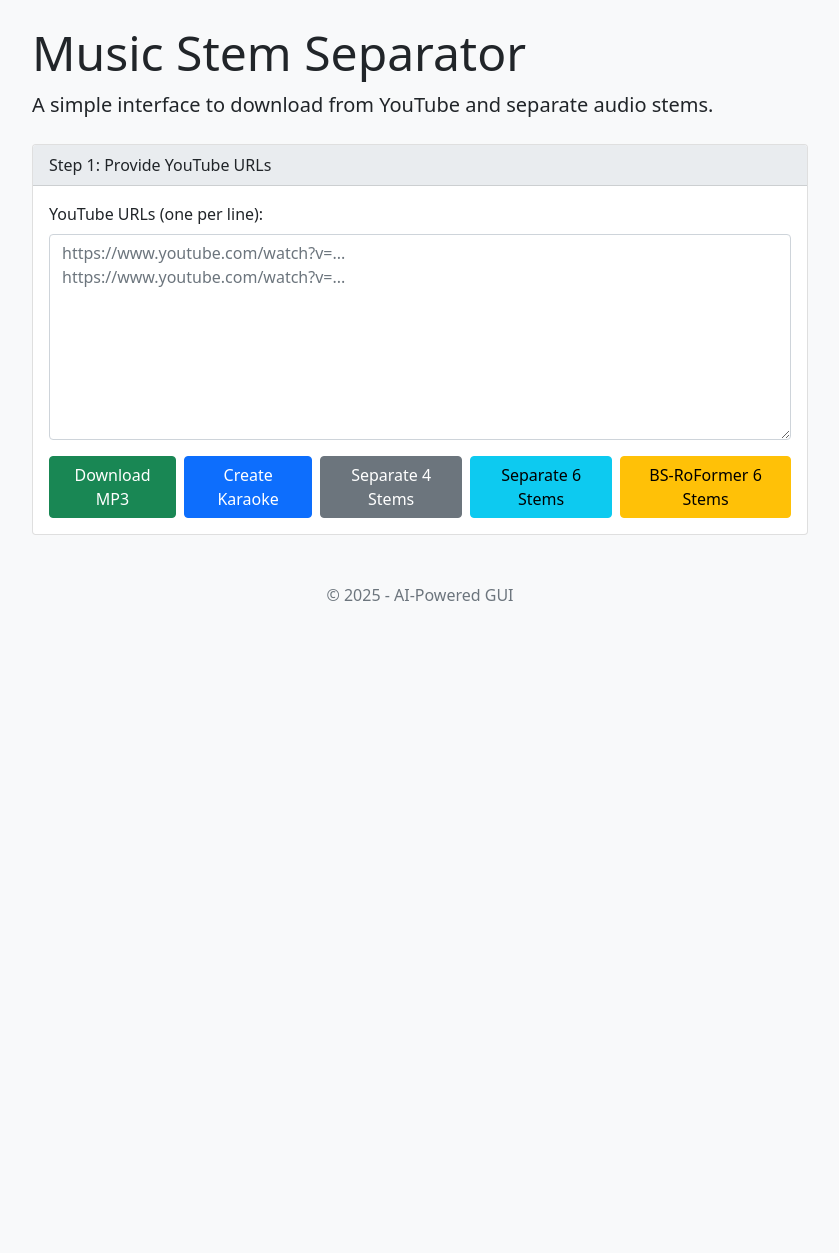
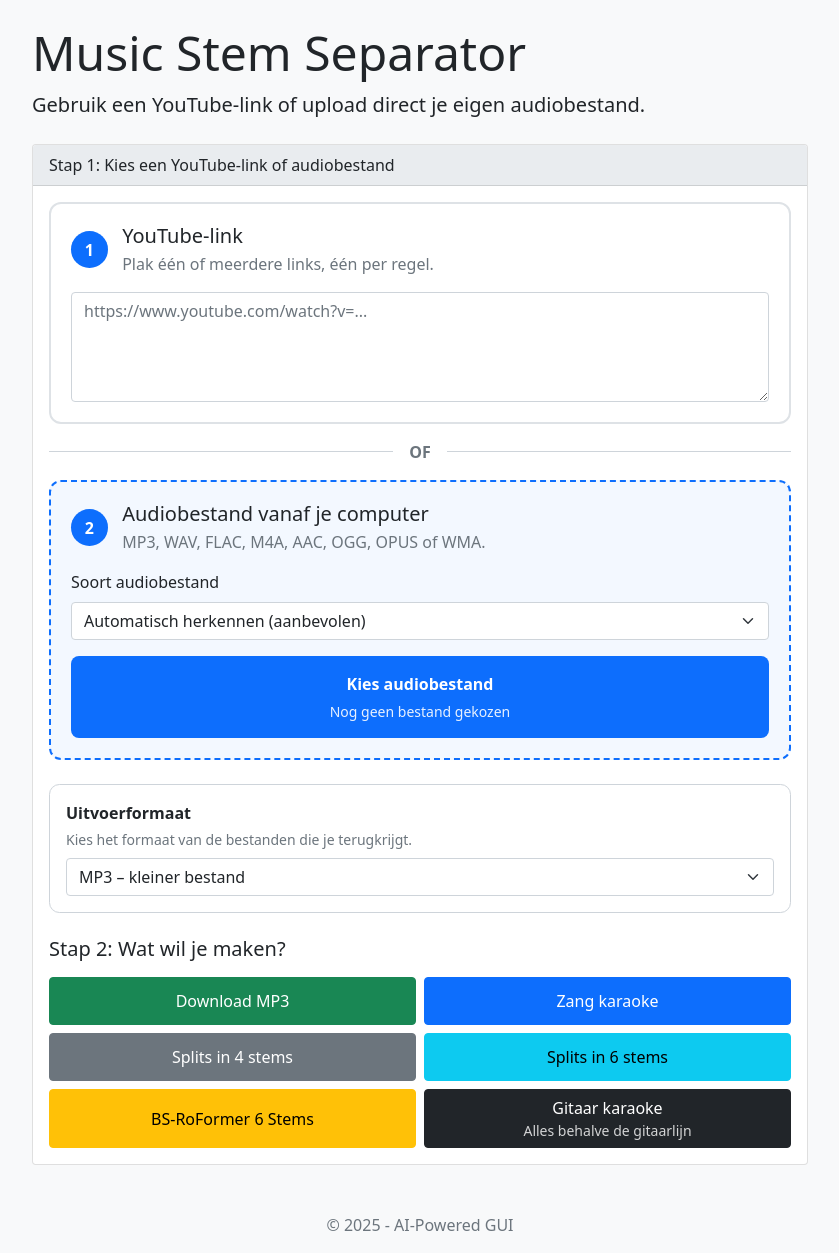
Before and after one commit to DiegoSourbag/music-stem-separator, a Flask app: page / in a window 1280 px wide. Shown: the whole page, without its empty margins (220-1059 px from the left). Before the commit the page ends 601 px from the top, so only its background shows below. Run offline with Flask 2, Linux system fonts and the light colour scheme.

Commit message:
feat: redesign GUI audio and output selection

```diff
--- a/static/style.css
+++ b/static/style.css
@@ -14,3 +14,107 @@ body {
 .progress {
     font-size: 1rem;
 }
+
+.input-option {
+    border: 2px solid #dee2e6;
+    border-radius: 0.75rem;
+    padding: 1.25rem;
+    background: #fff;
+}
+
+.input-option-upload {
+    border-style: dashed;
+    border-color: #0d6efd;
+    background: #f3f8ff;
+}
+
+.input-option-upload.has-file {
+    border-style: solid;
+    border-color: #198754;
+    background: #f2fbf6;
+}
+
+.input-option-title {
+    display: flex;
+    align-items: center;
+    gap: 0.9rem;
+}
+
+.input-option-number {
+    display: inline-flex;
+    align-items: center;
+    justify-content: center;
+    flex: 0 0 2.3rem;
+    height: 2.3rem;
+    border-radius: 50%;
+    color: #fff;
+    background: #0d6efd;
+    font-weight: 700;
+}
+
+.choice-divider {
+    display: flex;
+    align-items: center;
+    gap: 1rem;
+    margin: -0.5rem 0 1rem;
+    color: #6c757d;
+    font-weight: 700;
+}
+
+.choice-divider::before,
+.choice-divider::after {
+    content: "";
+    height: 1px;
+    flex: 1;
+    background: #ced4da;
+}
+
+.upload-button {
+    display: flex;
+    flex-direction: column;
+    align-items: center;
+    gap: 0.35rem;
+    padding: 1rem;
+    border-radius: 0.5rem;
+    color: #fff;
+    background: #0d6efd;
+    cursor: pointer;
+    text-align: center;
+    font-weight: 600;
+}
+
+.upload-button:hover {
+    background: #0b5ed7;
+}
+
+.upload-button small {
+    font-weight: 400;
+    opacity: 0.9;
+}
+
+.action-buttons {
+    grid-template-columns: repeat(2, minmax(0, 1fr));
+}
+
+.output-format-box {
+    padding: 1rem;
+    border: 1px solid #ced4da;
+    border-radius: 0.65rem;
+    background: #fff;
+}
+
+.action-buttons .btn {
+    min-height: 3rem;
+}
+
+.guitar-karaoke-button small {
+    display: block;
+    font-weight: 400;
+    opacity: 0.8;
+}
+
+@media (max-width: 576px) {
+    .action-buttons {
+        grid-template-columns: 1fr;
+    }
+}
--- a/templates/index.html
+++ b/templates/index.html
@@ -4,23 +4,87 @@
 {% block content %}
 <div class="card">
     <div class="card-header">
-        Step 1: Provide YouTube URLs
+        Stap 1: Kies een YouTube-link of audiobestand
     </div>
     <div class="card-body">
-        <form action="{{ url_for('process') }}" method="POST">
-            <div class="mb-3">
-                <label for="urls" class="form-label">YouTube URLs (one per line):</label>
-                <textarea class="form-control" id="urls" name="urls" rows="8" placeholder="https://www.youtube.com/watch?v=...
-https://www.youtube.com/watch?v=..."></textarea>
+        <form action="{{ url_for('process') }}" method="POST" enctype="multipart/form-data">
+            <div class="input-option mb-4">
+                <div class="input-option-title">
+                    <span class="input-option-number">1</span>
+                    <div>
+                        <h5 class="mb-1">YouTube-link</h5>
+                        <p class="text-muted mb-0">Plak één of meerdere links, één per regel.</p>
+                    </div>
+                </div>
+                <label for="urls" class="visually-hidden">YouTube-links</label>
+                <textarea class="form-control mt-3" id="urls" name="urls" rows="4" placeholder="https://www.youtube.com/watch?v=..."></textarea>
             </div>
-            <div class="d-grid gap-2 d-md-flex justify-content-md-end">
+
+            <div class="choice-divider"><span>OF</span></div>
+
+            <div class="input-option input-option-upload mb-4" id="upload-panel">
+                <div class="input-option-title">
+                    <span class="input-option-number">2</span>
+                    <div>
+                        <h5 class="mb-1">Audiobestand vanaf je computer</h5>
+                        <p class="text-muted mb-0">MP3, WAV, FLAC, M4A, AAC, OGG, OPUS of WMA.</p>
+                    </div>
+                </div>
+                <label for="input_format" class="form-label mt-3">Soort audiobestand</label>
+                <select class="form-select" id="input_format" name="input_format">
+                    <option value="auto" selected>Automatisch herkennen (aanbevolen)</option>
+                    <option value="mp3">MP3</option>
+                    <option value="wav">WAV</option>
+                    <option value="flac">FLAC</option>
+                    <option value="m4a">M4A</option>
+                    <option value="aac">AAC</option>
+                    <option value="ogg">OGG</option>
+                    <option value="opus">OPUS</option>
+                    <option value="wma">WMA</option>
+                </select>
+                <label for="audio_file" class="upload-button mt-3">
+                    <span>Kies audiobestand</span>
+                    <small id="selected-file">Nog geen bestand gekozen</small>
+                </label>
+                <input class="visually-hidden" type="file" id="audio_file" name="audio_file" accept="audio/*,.mp3,.wav,.flac,.m4a,.aac,.ogg,.opus,.wma">
+            </div>
+
+            <div class="output-format-box mb-4">
+                <label for="output_format" class="form-label mb-1"><strong>Uitvoerformaat</strong></label>
+                <p class="text-muted small mb-2">Kies het formaat van de bestanden die je terugkrijgt.</p>
+                <select class="form-select" id="output_format" name="output_format">
+                    <option value="mp3" selected>MP3 – kleiner bestand</option>
+                    <option value="wav">WAV – verliesvrije kwaliteit</option>
+                </select>
+            </div>
+
+            <h5 class="mb-3">Stap 2: Wat wil je maken?</h5>
+            <div class="d-grid gap-2 action-buttons">
                 <button type="submit" name="action" value="download" class="btn btn-success">Download MP3</button>
-                <button type="submit" name="action" value="karaoke" class="btn btn-primary">Create Karaoke</button>
-                <button type="submit" name="action" value="4-stem" class="btn btn-secondary">Separate 4 Stems</button>
-                <button type="submit" name="action" value="6-stem" class="btn btn-info">Separate 6 Stems</button>
+                <button type="submit" name="action" value="karaoke" class="btn btn-primary">Zang karaoke</button>
+                <button type="submit" name="action" value="4-stem" class="btn btn-secondary">Splits in 4 stems</button>
+                <button type="submit" name="action" value="6-stem" class="btn btn-info">Splits in 6 stems</button>
                 <button type="submit" name="action" value="bs-6-stem" class="btn btn-warning">BS-RoFormer 6 Stems</button>
+                <button type="submit" name="action" value="guitar-karaoke" class="btn btn-dark guitar-karaoke-button">
+                    Gitaar karaoke
+                    <small>Alles behalve de gitaarlijn</small>
+                </button>
             </div>
         </form>
     </div>
 </div>
 {% endblock %}
+
+{% block scripts %}
+<script>
+    const fileInput = document.getElementById('audio_file');
+    const selectedFile = document.getElementById('selected-file');
+    const uploadPanel = document.getElementById('upload-panel');
+
+    fileInput.addEventListener('change', function () {
+        const file = this.files[0];
+        selectedFile.textContent = file ? file.name : 'Nog geen bestand gekozen';
+        uploadPanel.classList.toggle('has-file', Boolean(file));
+    });
+</script>
+{% endblock %}
--- a/templates/layout.html
+++ b/templates/layout.html
@@ -11,7 +11,7 @@
     <div class="container mt-4">
         <header class="mb-4">
             <h1 class="display-5">Music Stem Separator</h1>
-            <p class="lead">A simple interface to download from YouTube and separate audio stems.</p>
+            <p class="lead">Gebruik een YouTube-link of upload direct je eigen audiobestand.</p>
         </header>
         <main>
             {% block content %}{% endblock %}
```
Also changed, not shown: templates/confirm.html (+19 -1 lines).
